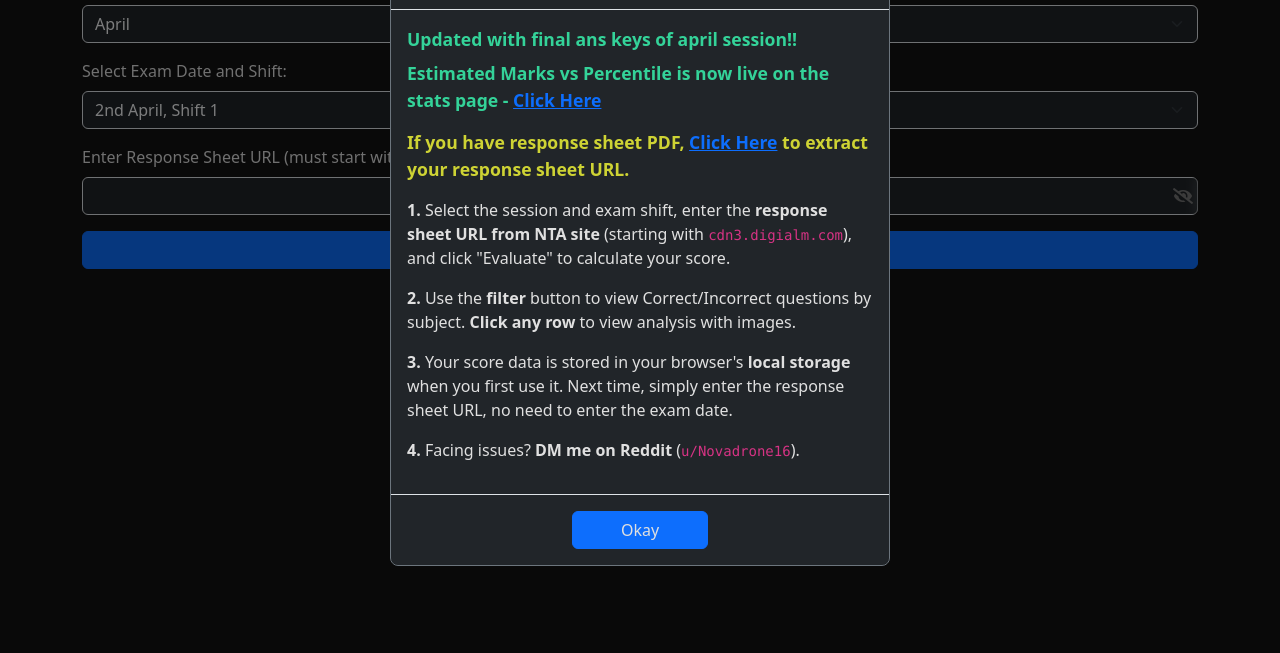
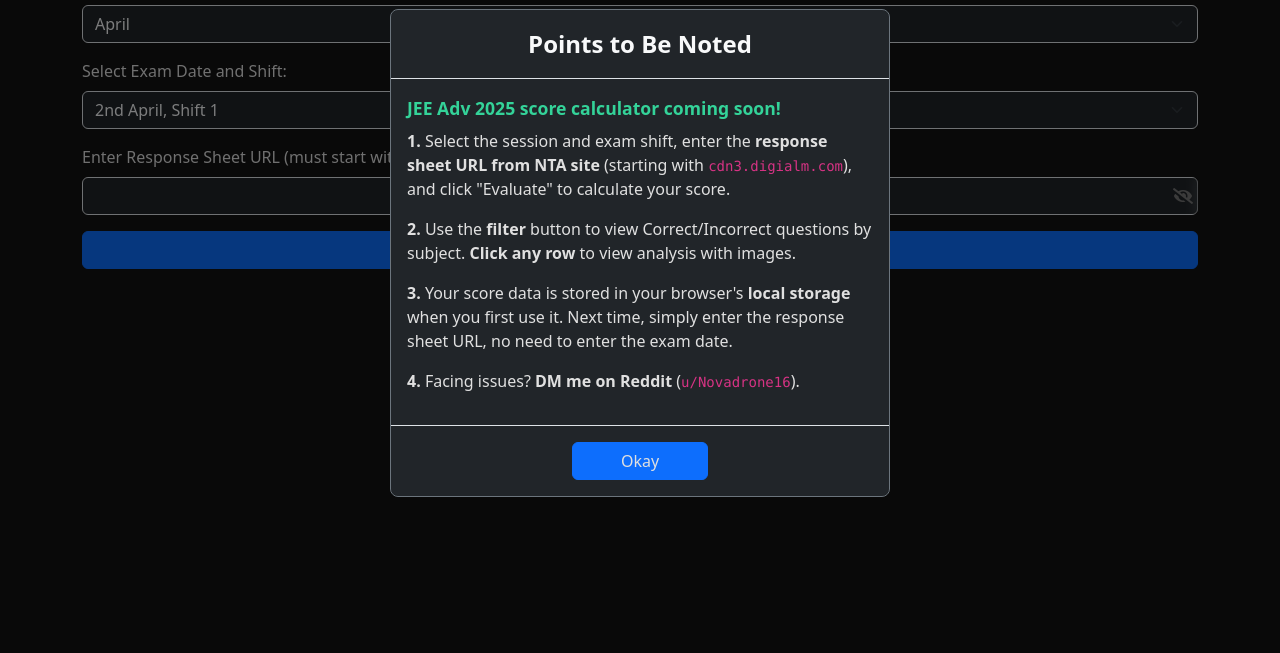
Before and after one commit to th3-w41k3r5/Jee-Mains-2025-Marks-Calculator, a plain HTML site: page index.html in a window 1280 px wide. Shown: the part 147-800 px from the top of the page. Drawn offline with nearby package versions, Linux system fonts and the light colour scheme.

Commit message:
adv calc coming soon!

```diff
--- a/index.html
+++ b/index.html
@@ -168,14 +168,14 @@
                 </div>
                 <div class="modal-body">
                     <p style="font-size: 1.1rem; font-weight: bold; margin-bottom: 0.5rem; color: #34d399;">
-                        Updated with final ans keys of april session!!
+                        JEE Adv 2025 score calculator coming soon!
                     </p>
-                    <p style="font-size: 1.1rem; font-weight: bold; margin-bottom: 1rem; color: #34d399;">
+                    <!--<p style="font-size: 1.1rem; font-weight: bold; margin-bottom: 1rem; color: #34d399;">
                         Estimated Marks vs Percentile is now live on the stats page - <a href="/stats.html" class="text-primary" style="text-decoration: underline;">Click Here</a>
                     </p>
                     <p style="font-size: 1.1rem; font-weight: bold; margin-bottom: 1rem; color: #ced334;">
                         If you have response sheet PDF, <a href="/url-extractor.html" class="text-primary" style="text-decoration: underline;">Click Here</a> to extract your response sheet URL.
-                    </p>
+                    </p>-->
                     <!--<p style="font-size: 1.1rem; font-weight: bold; margin-bottom: 1rem; color: #ced334;">
                         Predict your percentile (based on approx 1.7k unique scores per shift) - <a href="/percentile-predictor.html" class="text-primary" style="text-decoration: underline;">Click Here</a>
                     </p>-->
```
